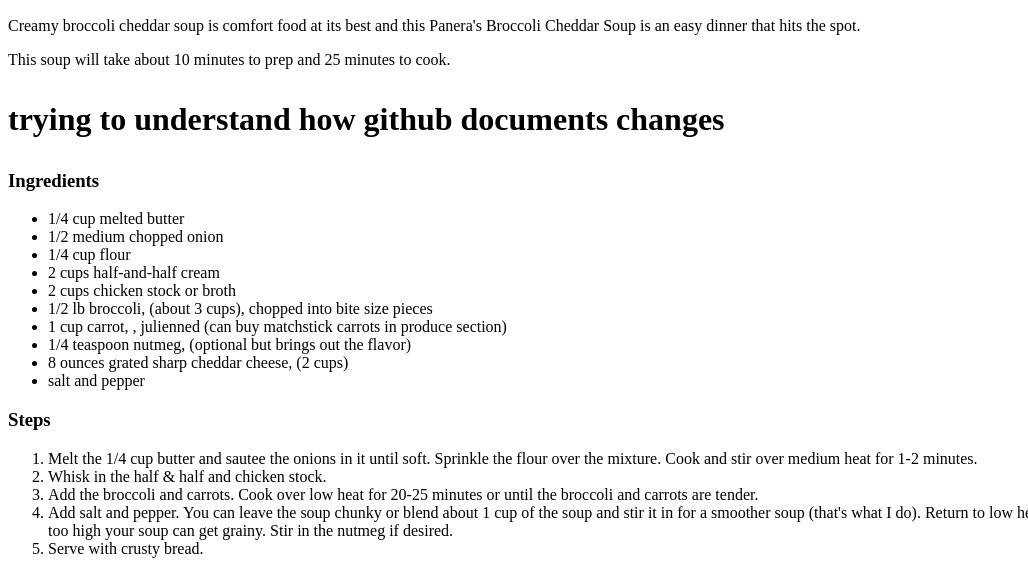
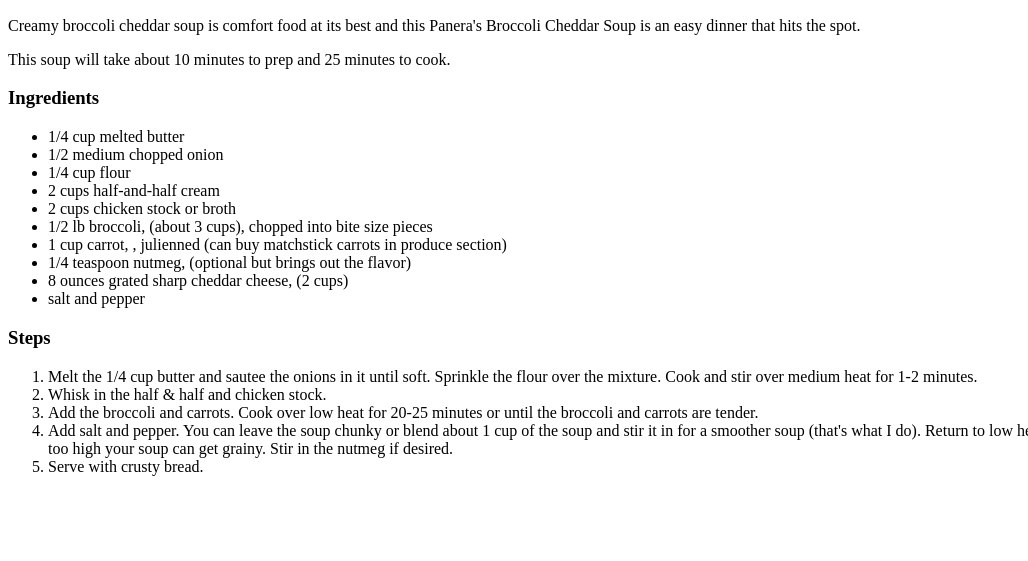
Before and after one commit to laurawas246/odin-recipes, a plain HTML site: page recipes/brocolli_cheddar_soup.html in a window 1280 px wide. Shown: the part 434-995 px from the top of the page, without its empty margins (0-1028 px from the left). After the commit the page ends 926 px from the top, so only its background shows below. Drawn offline with Linux system fonts and the light colour scheme.

Commit message:
This is how github documents deletions.

```diff
--- a/recipes/brocolli_cheddar_soup.html
+++ b/recipes/brocolli_cheddar_soup.html
@@ -10,7 +10,6 @@
         <h2>Description</h2>
         <p>Creamy broccoli cheddar soup is comfort food at its best and this Panera's Broccoli Cheddar Soup is an easy dinner that hits the spot.</p>
         <p>This soup will take about 10 minutes to prep and 25 minutes to cook.</p>
-        <h1><p>trying to understand how github documents changes</p></h1>
         <h3>Ingredients</h3>
             <ul>
                 <li>1/4 cup melted butter</li>
```
